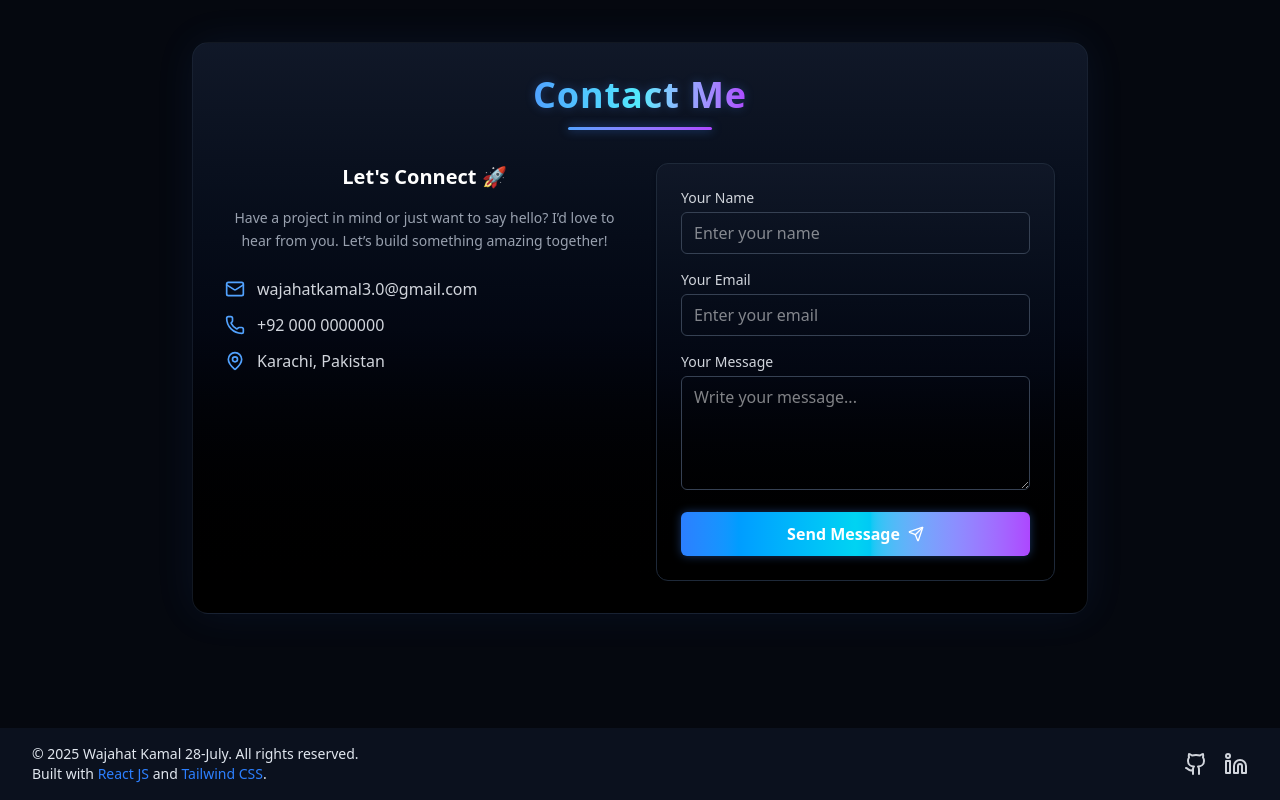
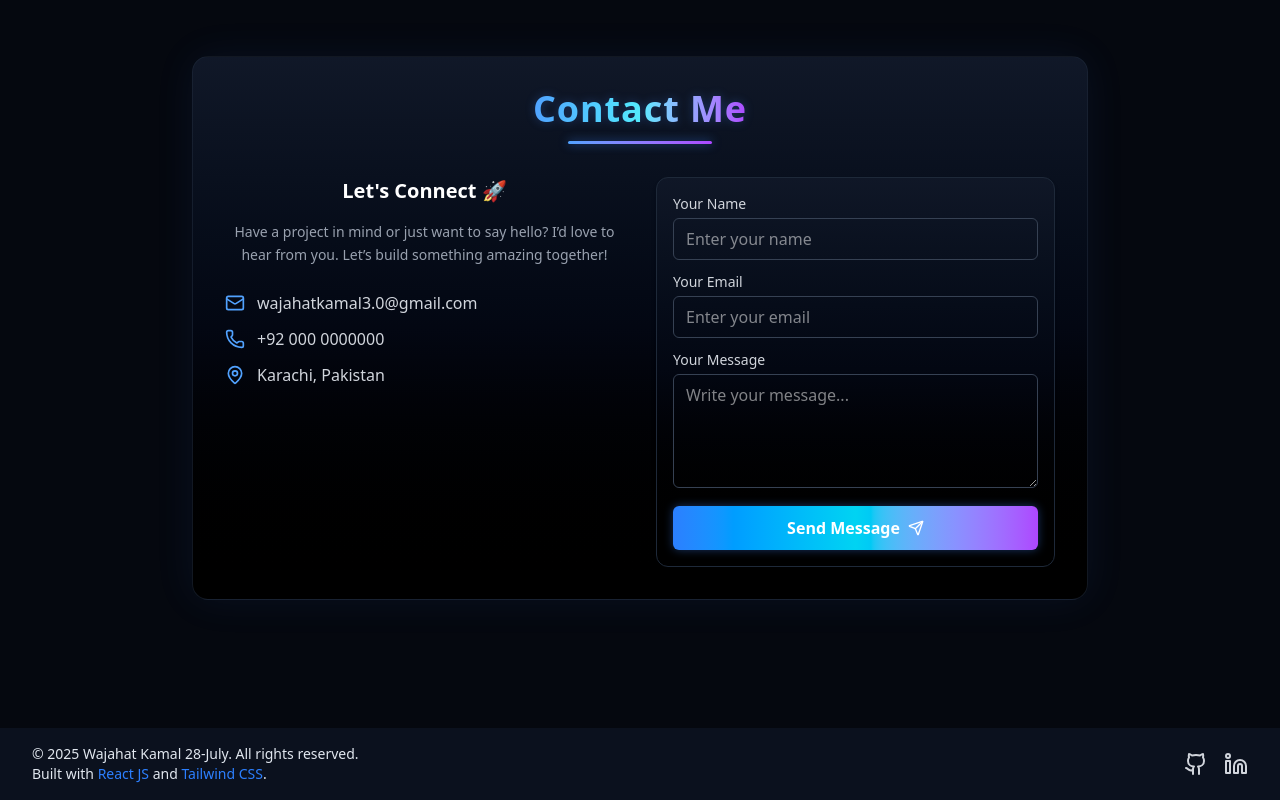
Before and after one commit to wajahat-kamal/Dev-Portfolio, a React (Vite) app: page / in a window 1280 px wide. Shown: the part 2678-3478 px from the top of the page. Built offline with nearby package versions, Linux system fonts and the light colour scheme.

Commit message:
Update ContactSection component: modify form spacing and padding for improved layout consistency.

```diff
--- a/src/components/ContactSection.jsx
+++ b/src/components/ContactSection.jsx
@@ -58,7 +58,7 @@ export const ContactSection = () => {
           {/* Contact Form */}
           <form
             onSubmit={handleSubmit}
-            className="space-y-4 bg-gradient-to-b from-gray-900/90 via-gray-950/90 to-black/90 border border-gray-800 rounded-xl p-6 shadow-md hover:border-blue-500/70 hover:shadow-blue-500/20 transition-all duration-300"
+            className="space-y-3 bg-gradient-to-b from-gray-900/90 via-gray-950/90 to-black/90 border border-gray-800 rounded-xl p-4 shadow-md hover:border-blue-500/70 hover:shadow-blue-500/20 transition-all duration-300"
           >
             <div>
               <label
```
